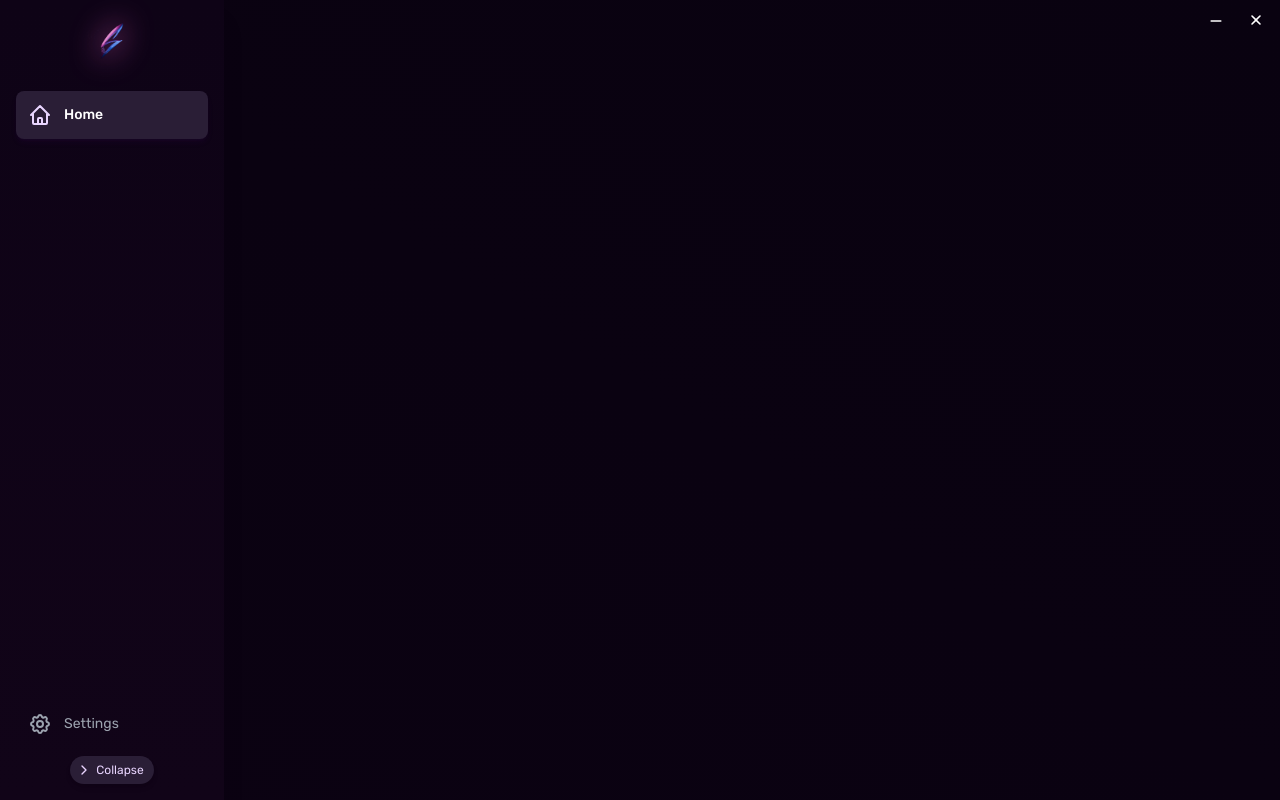
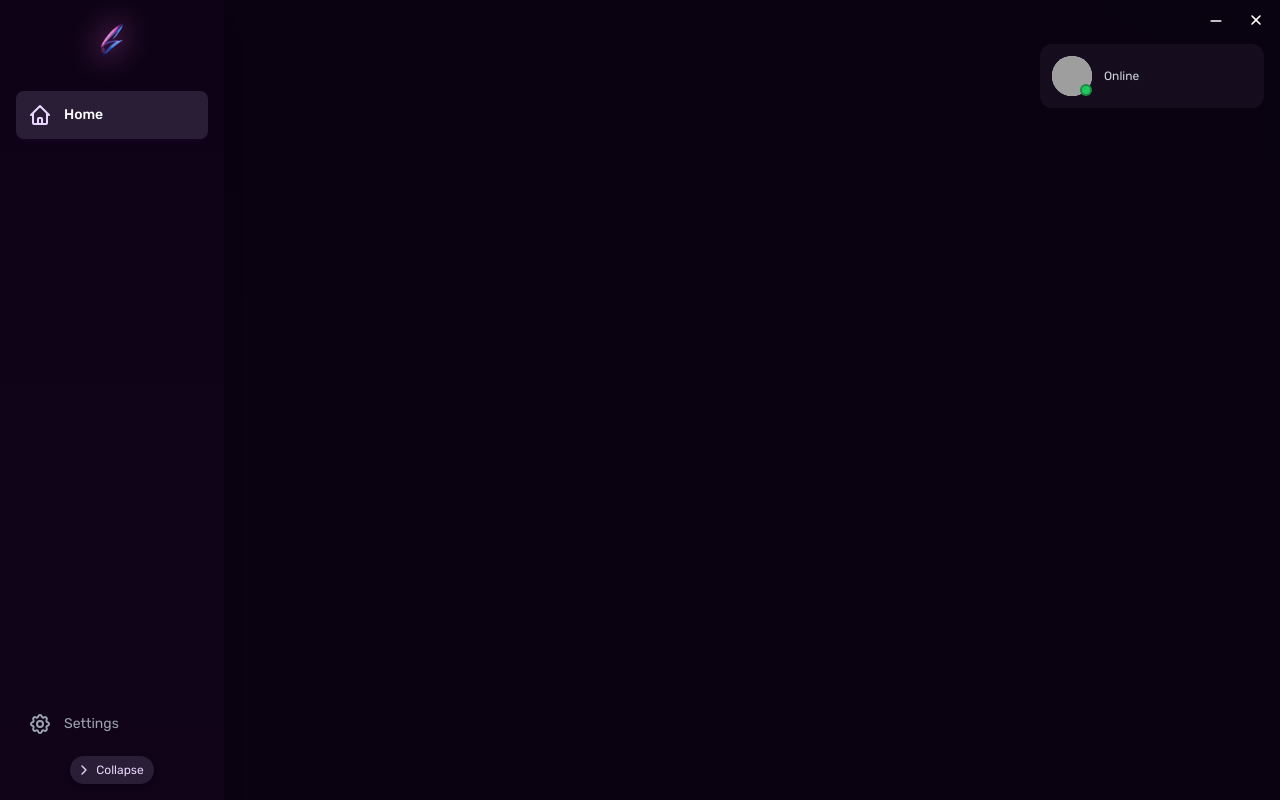
Before and after one commit to Solaris-FN/LauncherV2, a Next.js app: page /home in a window 1280 px wide. Built offline with nearby package versions, Linux system fonts and the light colour scheme; grey boxes are pictures that could not be loaded; what tailwindcss-3d would draw is missing.

Commit message:
user div on home page

```diff
--- a/src/app/home/page.tsx
+++ b/src/app/home/page.tsx
@@ -1,9 +1,60 @@
+"use client"
+
+import useAuth from "@/api/authentication/zustand/state"
 import Sidebar from "@/components/core/SideBar"
+import { useState } from "react"
 
 export default function Home() {
+    const auth = useAuth();
+
     return (
-        <div>
+        <div className="flex min-h-screen">
             <Sidebar page={{ page: "Home" }} />
+
+            <div className="flex flex-1 items-center justify-center">
+
+            </div>
+
+            <div className="w-64 p-4">
+                <div className="rounded-xl bg-[#2a1e36]/40 mt-7 p-3">
+                    <div className="flex items-center gap-3">
+                        <div className="relative">
+                            <div
+                                className="h-full w-full rounded-full overflow-hidden bg-gray-200 flex items-center justify-center"
+                                style={{
+                                    width: "40px",
+                                    height: "40px",
+                                }}
+                            >
+                                <img
+                                    src={
+                                        auth?.athena?.favorite_character
+                                            ? `https://fortnite-api.com/images/cosmetics/br/${auth.athena?.favorite_character}/icon.png`
+                                            : `https://fortnite-api.com/images/cosmetics/br/${auth.athena?.favorite_character}/smallicon.png`
+                                    }
+                                    onError={(e) => {
+                                        e.currentTarget.onerror = null
+                                        e.currentTarget.src = `https://fortnite-api.com/images/cosmetics/br/${auth.athena?.favorite_character}/smallicon.png`
+                                    }}
+                                    className="rounded-xs scale-x-[-1]"
+                                    style={{
+                                        width: "40px",
+                                        height: "40px",
+                                    }}
+                                    alt="Character"
+                                />
+                            </div>
+
+                            <span className="absolute bottom-0 right-0 h-3 w-3 rounded-full bg-green-500 border-2 border-black/30" />
+                        </div>
+
+                        <div className="flex flex-col">
+                            <h3 className="font-medium text-white">{auth.user?.displayName}</h3>
+                            <span className="text-xs text-gray-300">Online</span>
+                        </div>
+                    </div>
+                </div>
+            </div>
         </div>
-    );
+    )
 }
```
